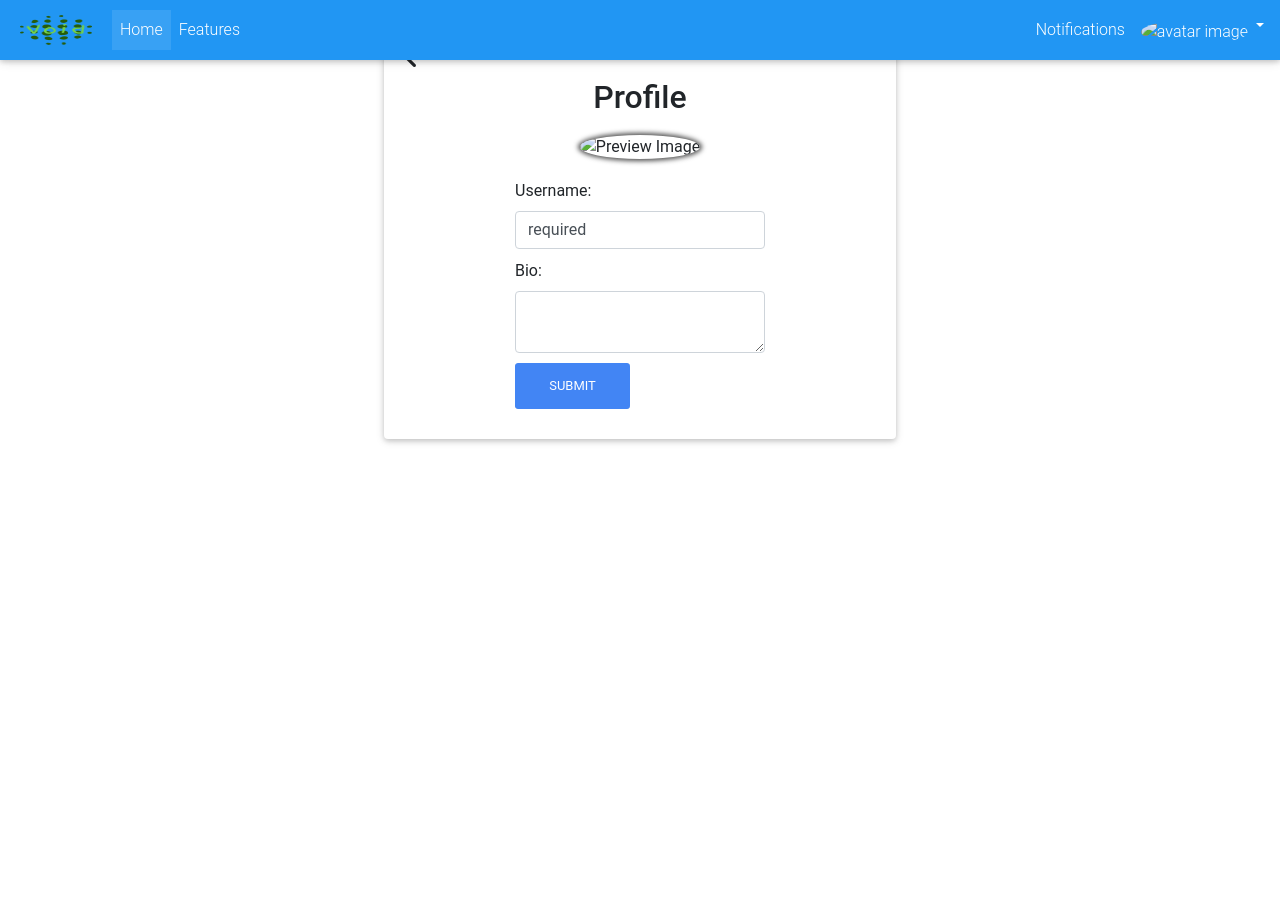
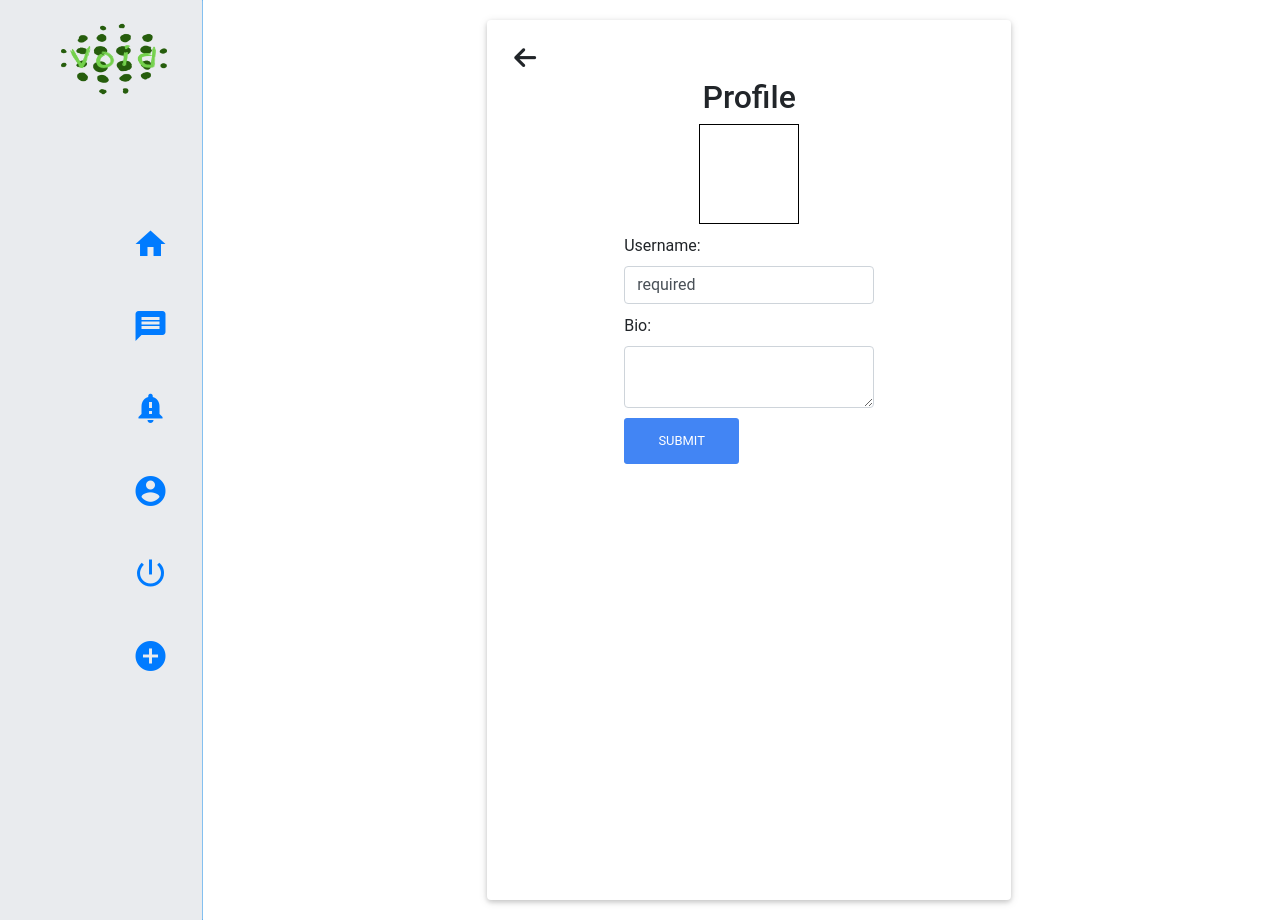
Before and after one commit to shols232/django-socialmedia, a Django app: template account/templates/edit_profile.html in a window 1280 px wide. Before the commit the page ends 444 px from the top, so only its background shows below. Run offline with Django 3.2, Linux system fonts and the light colour scheme; the template is opened without the code that fills it, so the values that code supplies are empty; some libraries are stand-ins or nearby versions.

Commit message:
navbar to base

```diff
--- a/account/static/css/content.css
+++ b/account/static/css/content.css
@@ -176,5 +176,5 @@
     top: 0;
     position: -webkit-sticky;
     position: sticky;
-    height: 110vh;
+    height: 115vh;
 }
--- a/django_socialmedia/settings.py
+++ b/django_socialmedia/settings.py
@@ -194,5 +194,5 @@
 # EMAIL_USE_SSL = True
 # DEFAULT_FROM_EMAIL = EMAIL_HOST_USER
 
-LOGIN_REDIRECT_URL = 'list'
+LOGIN_REDIRECT_URL = 'content'
 LOGIN_URL = 'login'
--- a/post/urls.py
+++ b/post/urls.py
@@ -8,4 +8,5 @@
    # path('test', user_views.ContentCreateListView.as_view(), name = "list"),
    # path('create/', user_views.ContentCreateView.as_view(), name = "create"),
     path('', user_views.content_list, name = "content"),
+    path('comment/<int:content_id>', user_views.comment_post, name = "comment"),
 ]
--- a/templates/base.html
+++ b/templates/base.html
@@ -15,6 +15,8 @@
   <!-- Material Design for Bootstrap -->
   <link href="https://cdnjs.cloudflare.com/ajax/libs/mdbootstrap/4.5.16/css/mdb.min.css" rel="stylesheet">
   <script src="https://kit.fontawesome.com/a076d05399.js"></script>
+  <link rel="stylesheet" href= "{% static 'css/content.css' %}">
+  <link href="https://fonts.googleapis.com/icon?family=Material+Icons" rel="stylesheet">
   {% block header %}
   {% endblock header %}
 
@@ -23,48 +25,40 @@
 <!--Navbar -->
 
 {% block navbar %}
+<div class="row">
 
-<nav style='background-color:#2196F3;'class="mb-1 py-0 navbar fixed-top  navbar-expand-lg navbar-dark lighten-1">
-  <a class="navbar-brand" href="#">
-    <img src="{% static 'logo/void.png' %}" height="50" width="80px" class="p-0 d-inline-block align-top"
-      alt="Void">
-  </a>
-  <button class="navbar-toggler" type="button" data-toggle="collapse" data-target="#navbarSupportedContent-555"
-    aria-controls="navbarSupportedContent-555" aria-expanded="false" aria-label="Toggle navigation">
-    <span class="navbar-toggler-icon"></span>
-  </button>
-  <div class="collapse navbar-collapse" id="navbarSupportedContent-555">
-    <ul class="navbar-nav mr-auto">
-      <li class="nav-item active">
-        <a class="nav-link" href="{% url 'content' %}">Home
-          <span class="sr-only">(current)</span>
-        </a>
-      </li>
-      <li class="nav-item">
-        <a class="nav-link" href="#">Features</a>
-      </li>
+<aside class="col-2 test side-bar " >
+<div class="text-center">
 
-    </ul>
-    <ul class="navbar-nav nav-flex-icons">
-      <li class="nav-item mr-2">
-        <a class="nav-link" href="#">Notifications</a>
-      </li>
-      <li class="nav-item dropdown avatar">
-        <a class="nav-link p-0 nav-link dropdown-toggle" id="navbarDropdownMenuLink-4" data-toggle="dropdown"
-        aria-haspopup="true" aria-expanded="false">
-          <img src="{{ request.user.profile.image.url }}" style="margin-top:10px;" class="rounded-circle z-depth-0"
-            alt="avatar image" height="25" width="25">
-              <div class="dropdown-menu dropdown-menu-right dropdown-default" aria-labelledby="navbarDropdownMenuLink-4">
-                <a class="dropdown-item" href="{% url 'profile' request.user.id %}">My account</a>
 
-                <a class="dropdown-item" href="{% url 'chatapp:room_bare' %}">Messages</a>
-                <a class="dropdown-item" href="{% url 'logout' %}">Log out</a>
-              </div>
-        </a>
-      </li>
-    </ul>
-  </div>
-</nav>
+  <ul class="side-table">
+     <center>   <li> <a class="side-item" href="{% url 'content' %}">
+                 <img src="{% static 'logo/void.png' %}"
+                   alt="Void" class="Logo"> </a></li></center>
+             <li>  <a class="side-item" href="{% url 'content' %}"><span class="material-icons side">
+                 home
+                 </span></a></li>
+             <li><a class="side-item" href="{% url 'chatapp:room_bare' %}"><span class="material-icons side">
+                 message
+                 </span></a></li>
+             <li> <a class="side-item" href="#"><span class="material-icons side">
+                 notification_important
+                 </span></a></li>
+             <li> <a class="side-item" href="{% url 'profile' request.user.id %}"><span class="material-icons side">
+                 account_circle
+                 </span></a></li>
+             <li><a class="side-item" href="{% url 'logout' %}"><span class="material-icons side">
+                 power_settings_new
+                 </span></a></li>
+             <li><a class="side-item" href="" data-toggle = 'modal' data-target='#exampleModal'><span class="material-icons side">
+                 add_circle
+                 </span></a></li>
+
+         </ul>
+     </div>
+</aside>
+
+
 {% endblock navbar %}
 <!--/.Navbar -->
 {% block content %}
```
Also changed, not shown: post/forms.py (+6 -1 lines), post/models.py (+17 -0 lines), post/templates/post/comment.html (added, +33 -0 lines), post/templates/post/true_content.html (+2 -5 lines), post/views.py (+25 -3 lines), post/migrations/0004_comment.py (added).
